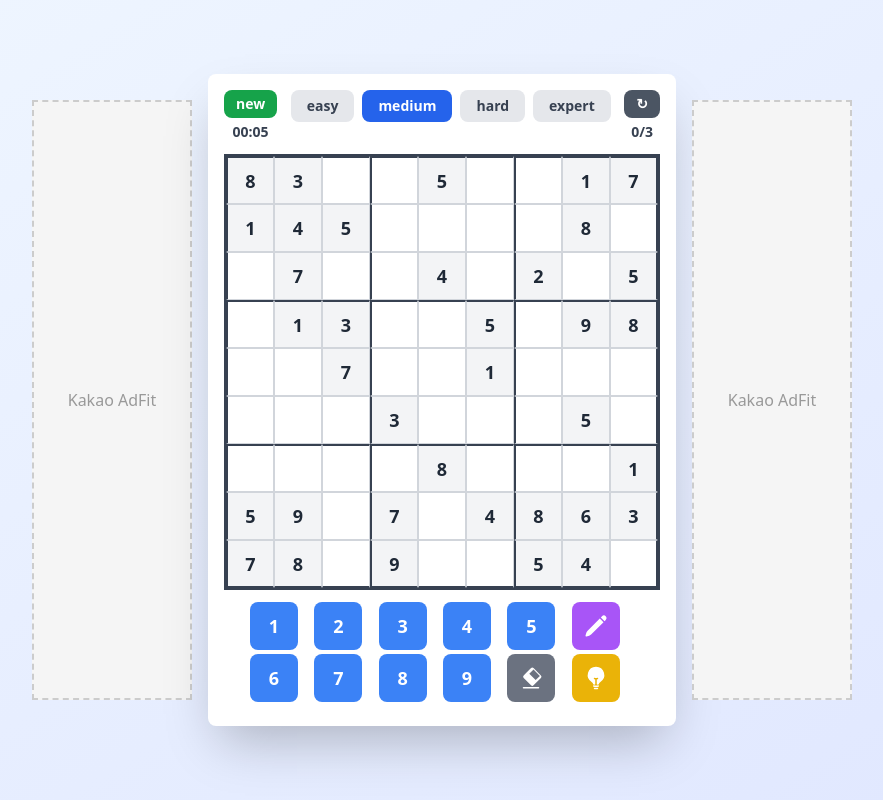
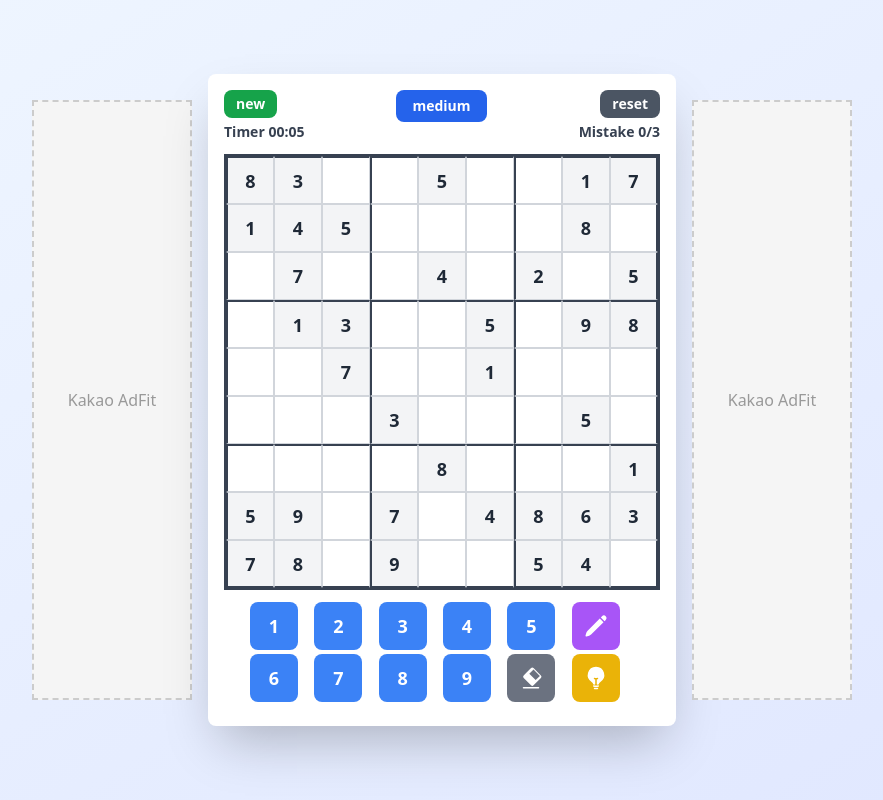
Before and after one commit to hayeong25/NextJs_Sudoku, a Next.js app: page / in a window 1280 px wide. Shown: the whole page, without its empty margins (198-1081 px from the left). Built offline with nearby package versions, Linux system fonts and the light colour scheme.

Commit message:
refactor: change difficulty to dropdown menu

```diff
--- a/app/page.tsx
+++ b/app/page.tsx
@@ -17,6 +17,7 @@ export default function Home() {
     const [elapsedTime, setElapsedTime] = useState(0);
     const [mistakes, setMistakes] = useState(0);
     const [isFailed, setIsFailed] = useState(false);
+    const [showDifficultyDropdown, setShowDifficultyDropdown] = useState(false);
 
     // Start New Game
     const startNewGame = (diff: Difficulty) => {
@@ -202,6 +203,21 @@ export default function Home() {
         return () => window.removeEventListener('keydown', handleKeyPress);
     }, [selectedCell, userGrid, initialGrid]);
 
+    // Close dropdown when clicking outside
+    useEffect(() => {
+        const handleClickOutside = (e: MouseEvent) => {
+            if (showDifficultyDropdown) {
+                const target = e.target as HTMLElement;
+                if (!target.closest('.difficulty-dropdown')) {
+                    setShowDifficultyDropdown(false);
+                }
+            }
+        };
+
+        document.addEventListener('mousedown', handleClickOutside);
+        return () => document.removeEventListener('mousedown', handleClickOutside);
+    }, [showDifficultyDropdown]);
+
     // Cell Style
     const getCellClassName = (row: number, col: number) => {
         const isInitial = initialGrid[row]?.[col] !== 0;
@@ -270,9 +286,9 @@ export default function Home() {
             <div className="bg-white rounded-lg shadow-2xl p-2 sm:p-3 lg:p-4 max-w-fit">
 
                 {/* Top - Menu */}
-                <div className="flex items-start justify-between mb-2 sm:mb-3">
+                <div className="flex items-start justify-between mb-2 sm:mb-3 gap-1">
                     {/* New Game + Timer */}
-                    <div className="flex flex-col items-center gap-1">
+                    <div className="flex flex-col items-start gap-1 min-w-0">
                         <button
                             onClick={() => startNewGame(difficulty)}
                             className="px-2 sm:px-3 py-0.5 sm:py-1 bg-green-600 hover:bg-green-700 text-white font-semibold rounded-lg transition-colors whitespace-nowrap text-xs sm:text-sm"
@@ -280,40 +296,56 @@ export default function Home() {
                         >
                             new
                         </button>
-                        <div className="text-xs sm:text-sm text-gray-700 font-semibold">
-                            {formatTime(elapsedTime)}
+                        <div className="text-xs sm:text-sm text-gray-700 font-semibold whitespace-nowrap">
+                            Timer {formatTime(elapsedTime)}
                         </div>
                     </div>
 
-                    {/* Difficulty */}
-                    <div className="flex gap-1 sm:gap-2 justify-center flex-1">
+                    {/* Difficulty Dropdown */}
+                    <div className="relative flex-1 flex justify-center">
+                        <div className="difficulty-dropdown">
+                            <button
+                                onClick={() => setShowDifficultyDropdown(!showDifficultyDropdown)}
+                                className="px-2 sm:px-4 py-1 sm:py-1.5 bg-blue-600 text-white rounded-lg font-semibold transition-colors text-xs sm:text-sm hover:bg-blue-700"
+                            >
+                                {difficulty}
+                            </button>
+                            {showDifficultyDropdown && (
+                                <div
+                                    className="absolute top-full mt-1 bg-white border-2 border-gray-300 rounded-lg shadow-lg z-10">
                                     {(['easy', 'medium', 'hard', 'expert'] as Difficulty[]).map((diff) => (
                                         <button
                                             key={diff}
-                                onClick={() => startNewGame(diff)}
-                                className={`px-2 sm:px-4 py-1 sm:py-1.5 rounded-lg font-semibold transition-colors text-xs sm:text-sm ${
+                                            onClick={() => {
+                                                startNewGame(diff);
+                                                setShowDifficultyDropdown(false);
+                                            }}
+                                            className={`block w-full px-4 py-2 text-left text-xs sm:text-sm font-semibold transition-colors ${
                                                 difficulty === diff
-                                        ? 'bg-blue-600 text-white'
-                                        : 'bg-gray-200 text-gray-700 hover:bg-gray-300'
+                                                    ? 'bg-blue-100 text-blue-600'
+                                                    : 'text-gray-700 hover:bg-gray-100'
                                             }`}
                                         >
                                             {diff}
                                         </button>
                                     ))}
                                 </div>
+                            )}
+                        </div>
+                    </div>
 
                     {/* Reset + Mistakes */}
-                    <div className="flex flex-col items-center gap-1">
+                    <div className="flex flex-col items-end gap-1 min-w-0">
                         <button
                             onClick={resetGame}
                             className="px-2 sm:px-3 py-0.5 sm:py-1 bg-gray-600 hover:bg-gray-700 text-white font-semibold rounded-lg transition-colors whitespace-nowrap text-xs sm:text-sm"
                             title="reset"
                         >
-                            ↻
+                            reset
                         </button>
                         <div
-                            className={`text-xs sm:text-sm font-semibold ${mistakes >= 3 ? 'text-red-600' : 'text-gray-700'}`}>
-                            {mistakes}/3
+                            className={`text-xs sm:text-sm font-semibold whitespace-nowrap ${mistakes >= 3 ? 'text-red-600' : 'text-gray-700'}`}>
+                            Mistake {mistakes}/3
                         </div>
                     </div>
                 </div>
```
Lines whose indentation alone changed are shown as unchanged.
